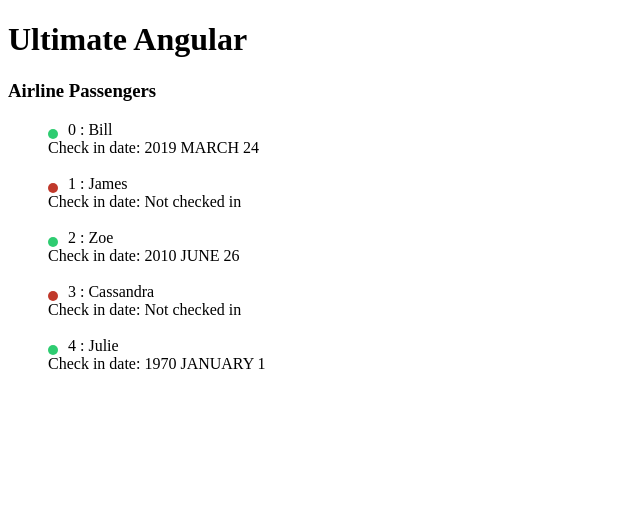
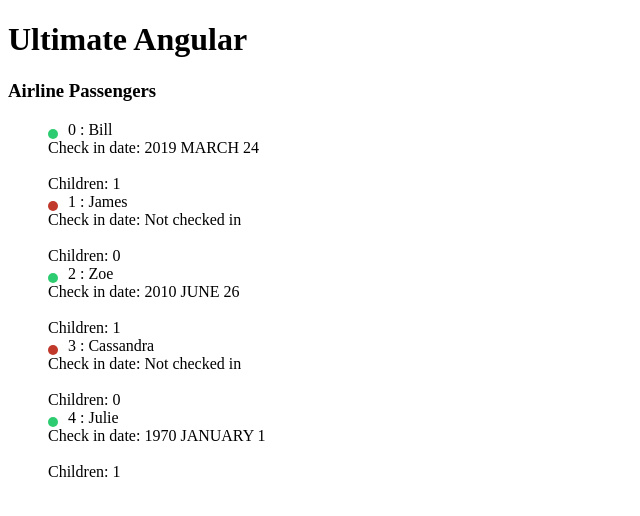
Before and after one commit to violentr/andgularj_js, an Angular app: page / in a window 1280 px wide. Shown: the top 516 px of the page, without its empty margins (0-640 px from the left). Built offline with nearby package versions, Linux system fonts and the light colour scheme.

Commit message:
Add Intro safe navigation operator - (?)

```diff
--- a/src/app/app.component.ts
+++ b/src/app/app.component.ts
@@ -1,10 +1,15 @@
 import { Component } from '@angular/core';
 
+interface Child {
+  name: string,
+  age: number
+}
 interface Passenger {
   id: number,
   fullname: string,
-    checkedIn: boolean,
-    checkedInDate?: number
+  checkedIn: boolean,
+  checkedInDate?: number,
+  children: Child[] | null
 }
 
 @Component({
@@ -21,6 +26,7 @@
           {{ i }} : {{ passenger.fullname }}
          <div class="date">Check in date: {{ passenger.checkedIn ? (passenger.checkedInDate | date: 'y MMMM d' | uppercase) :  'Not checked in'}} </div>
          <br />
+         <div class="children"> Children: {{ passenger.children?.length || 0}}</div>
          </li>
        </ul>
      </div>`,
@@ -35,29 +41,34 @@
       id: 1,
       fullname: 'Bill',
       checkedIn: true,
-      checkedInDate: 1553455266108
+      checkedInDate: 1553455266108,
+      children: [{name: 'Jessica', age: 10}]
     },
     {
       id: 2,
       fullname: 'James',
-      checkedIn: false
+      checkedIn: false,
+      children: null
     },
     {
       id: 3,
       fullname: 'Zoe',
       checkedIn: true,
-      checkedInDate: 1277514000000
+      checkedInDate: 1277514000000,
+      children: [{name: 'Peter', age: 16}]
     },
     {
       id: 4,
       fullname: 'Cassandra',
-      checkedIn: false
+      checkedIn: false,
+      children: null
     },
     {
       id: 5,
       fullname: 'Julie',
       checkedIn: true,
-      checkedInDate: 23424214
+      checkedInDate: 23424214,
+      children: [{name: 'Fiby', age: 16}]
     },
   ]
 
```
